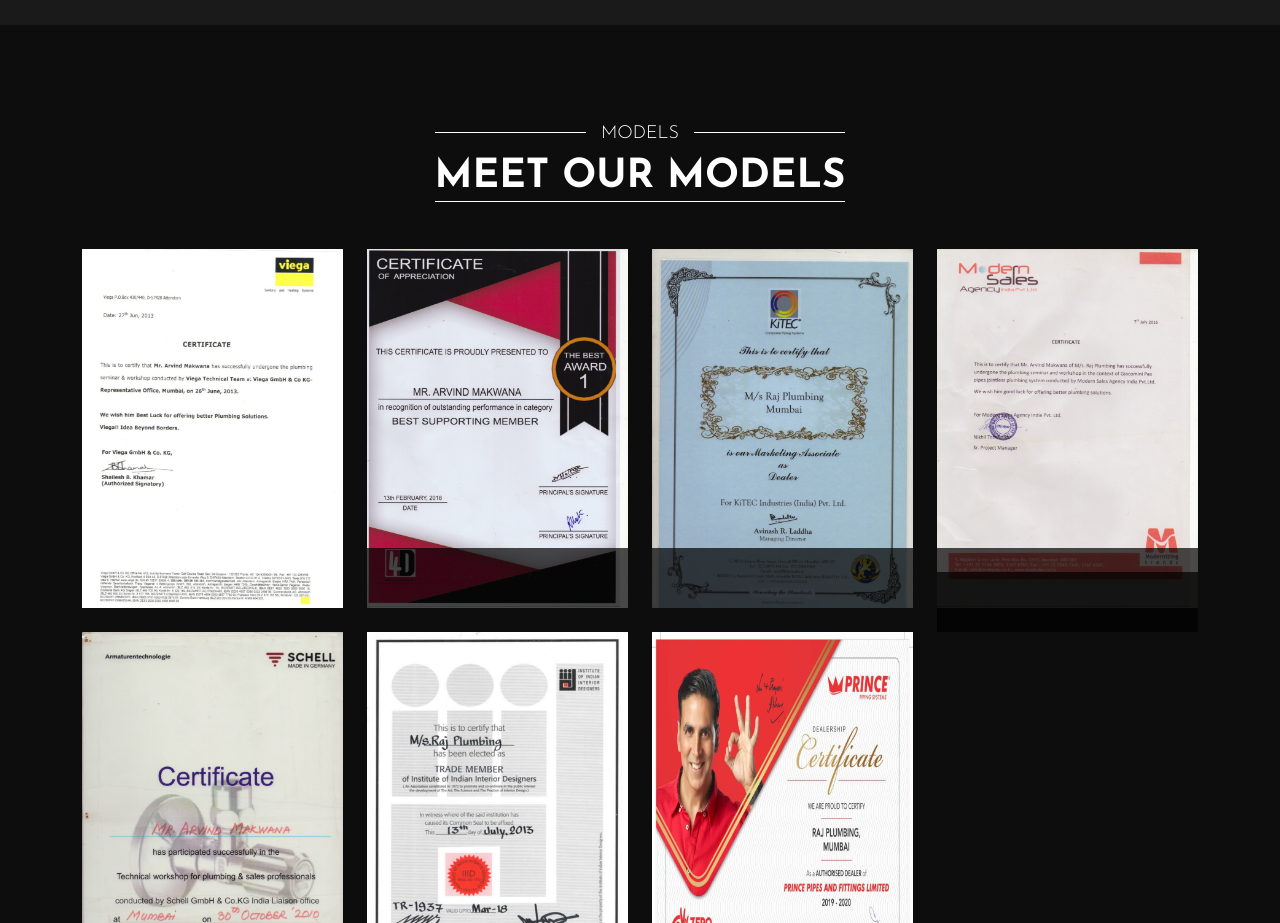
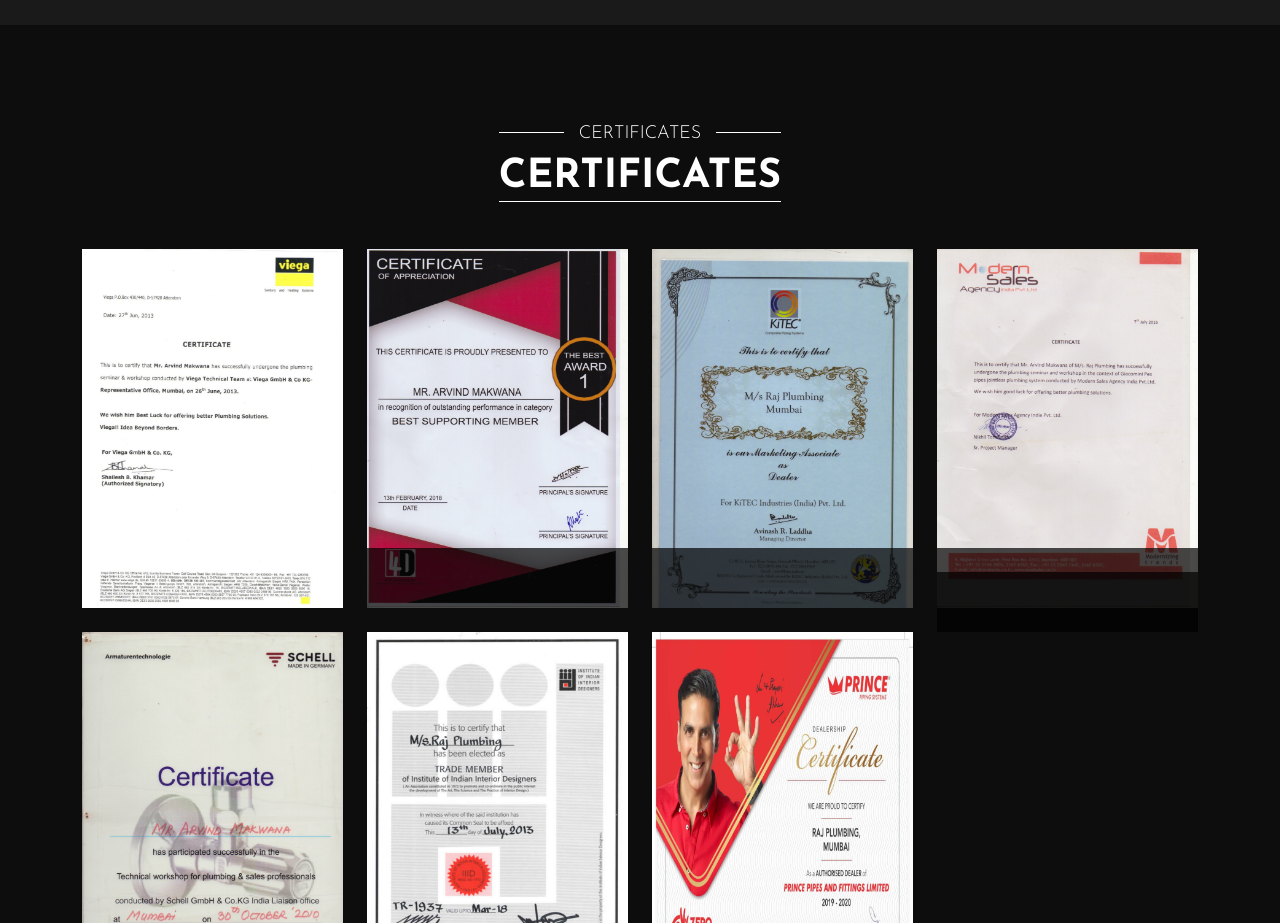
Before and after one commit to prateek-9702/RajPlumbing, a plain HTML site: page about.html in a window 1280 px wide. Shown: the part 1620-2543 px from the top of the page. Drawn offline with nearby package versions, Linux system fonts and the light colour scheme.

Commit message:
step 1 Update the files

```diff
--- a/about.html
+++ b/about.html
@@ -167,8 +167,8 @@
             <div class="text-center">
                 <div class="title wow fadeInUp" data-wow-delay="0.1s">
                     <div class="title-center">
-                        <h5>Models</h5>
-                        <h1>Meet Our Models</h1>
+                        <h5>Certificates</h5>
+                        <h1>Certificates</h1>
                     </div>
                 </div>
             </div>
```
Also changed, not shown: index.html (+2 -2 lines), Poseify.jpg (deleted).
